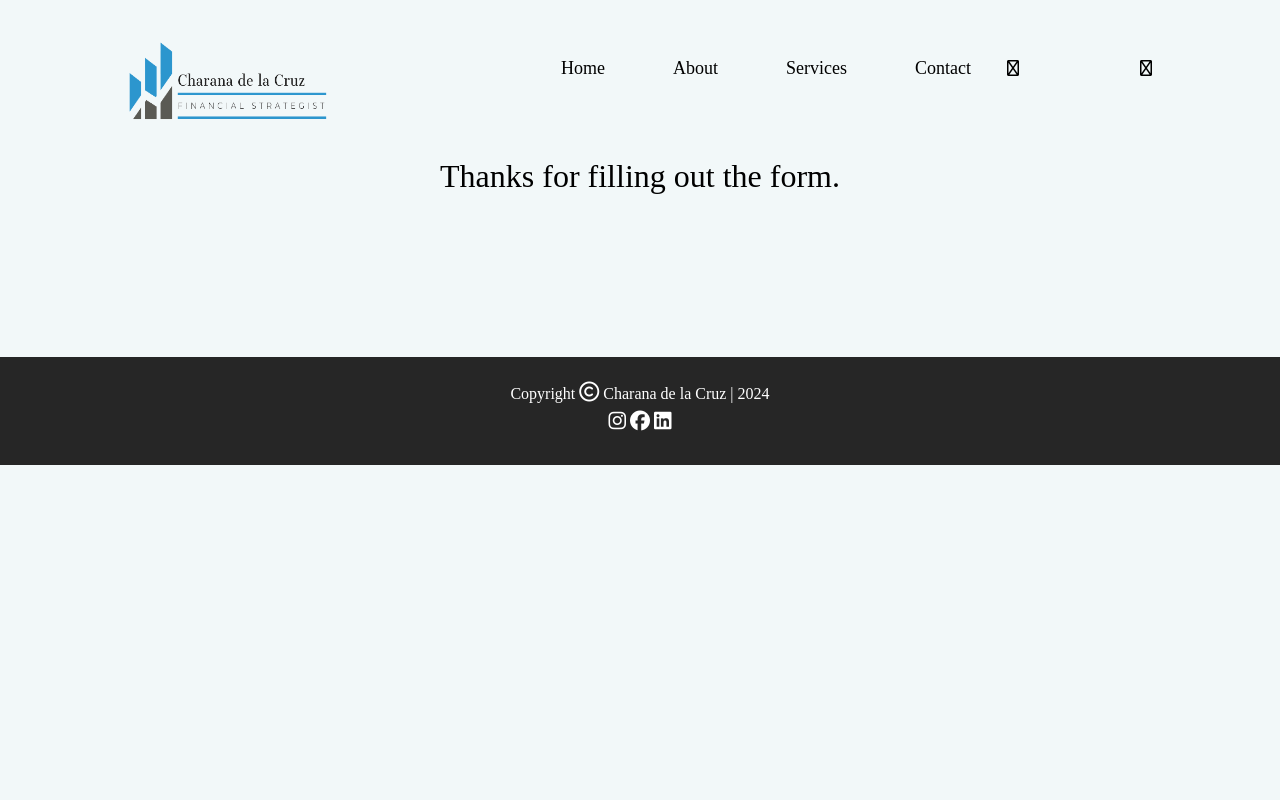
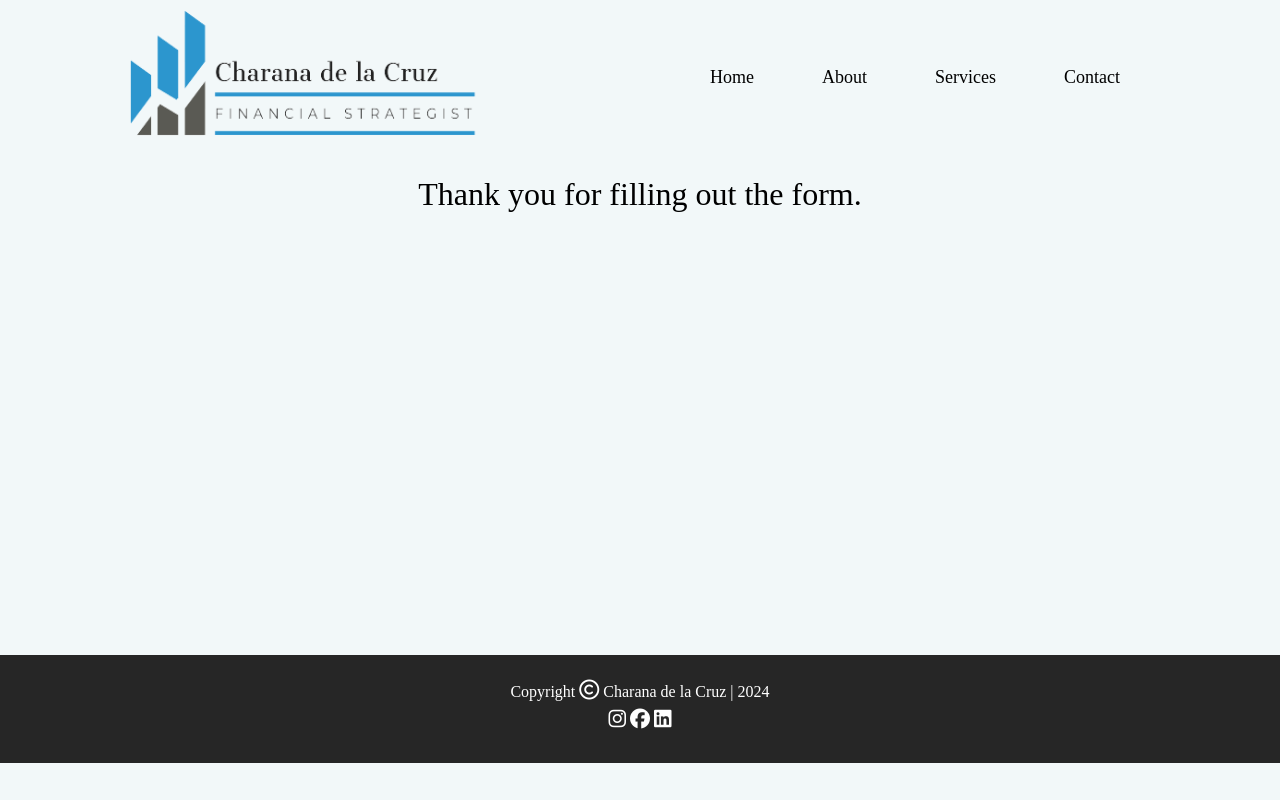
Before and after one commit to omaroaalj/client-project-money-team, a Django app: template financeWebApp/financeWebsite/templates/financeWebsite/thanks.html in a window 1280 px wide. Run offline with Django 3.2, Linux system fonts and the light colour scheme; the template is opened without the code that fills it, so the values that code supplies are empty; some libraries are stand-ins or nearby versions.

Commit message:
updated thanks.html

```diff
--- a/financeWebApp/financeWebsite/templates/financeWebsite/thanks.html
+++ b/financeWebApp/financeWebsite/templates/financeWebsite/thanks.html
@@ -10,6 +10,11 @@
     <!-- <script src = "interact.js"> </script> -->
      <script src="https://kit.fontawesome.com/4e5c25ee1a.js" crossorigin="anonymous"></script>
 </head>
+<style>
+        .copyright {
+            margin-top: 25rem;
+        }
+    </style>
 <body>
     <div id="header">
     <div class="container">
@@ -22,17 +27,16 @@
             <li> <a href = "{% url 'financeWebsite:about' %}"> About </a></li>
             <li> <a href = "{% url 'financeWebsite:services' %}"> Services </a></li>
             <li> <a href = "{% url 'financeWebsite:contact' %}"> Contact </a></li>
-           <i class="fa-regular fa-xmark" onclick = "closemenu()"></i>
+           <i class="fa-solid fa-x" onclick = "closemenu()"></i>
         </ul>
-       <i class="fa-regular fa-bars" onclick = "openmenu()"></i>
+       <i class="fa-solid fa-bars" onclick = "openmenu()"></i>
     </nav>
         <div id="thanks-text">
-            <p id="thanks">Thanks for filling out the form.</p>
+            <p id="thanks">Thank you for filling out the form.</p>
         </div>
 
     </div>
     </div>
-
     <div class="copyright">
             <p class = "footer"> Copyright <i class="fa-regular fa-copyright"></i> Charana de la Cruz | 2024 </p>
                 <div class = "social-icons">
@@ -41,22 +45,6 @@
                     <a href = ""> <i class="fa-brands fa-linkedin"></i></a>
                 </div>
             </div>
-
-    <style>
-        .lo {
-        margin-top: 2rem;
-        width: 200px;
-        height: 80px;
-        }
-
-        a:hover {
-        color: white;
-        }
-
-        nav ul .fa-solid:hover {
-        color: white;
-        }
-    </style>
 <script>
 var sidemenu = document.getElementById("sidemenu");
 
@@ -68,7 +56,6 @@ var sidemenu = document.getElementById("sidemenu");
 
     }
     function closemenu() {
-
         sidemenu.style.right = "-200px";
     }
 </script>
```
